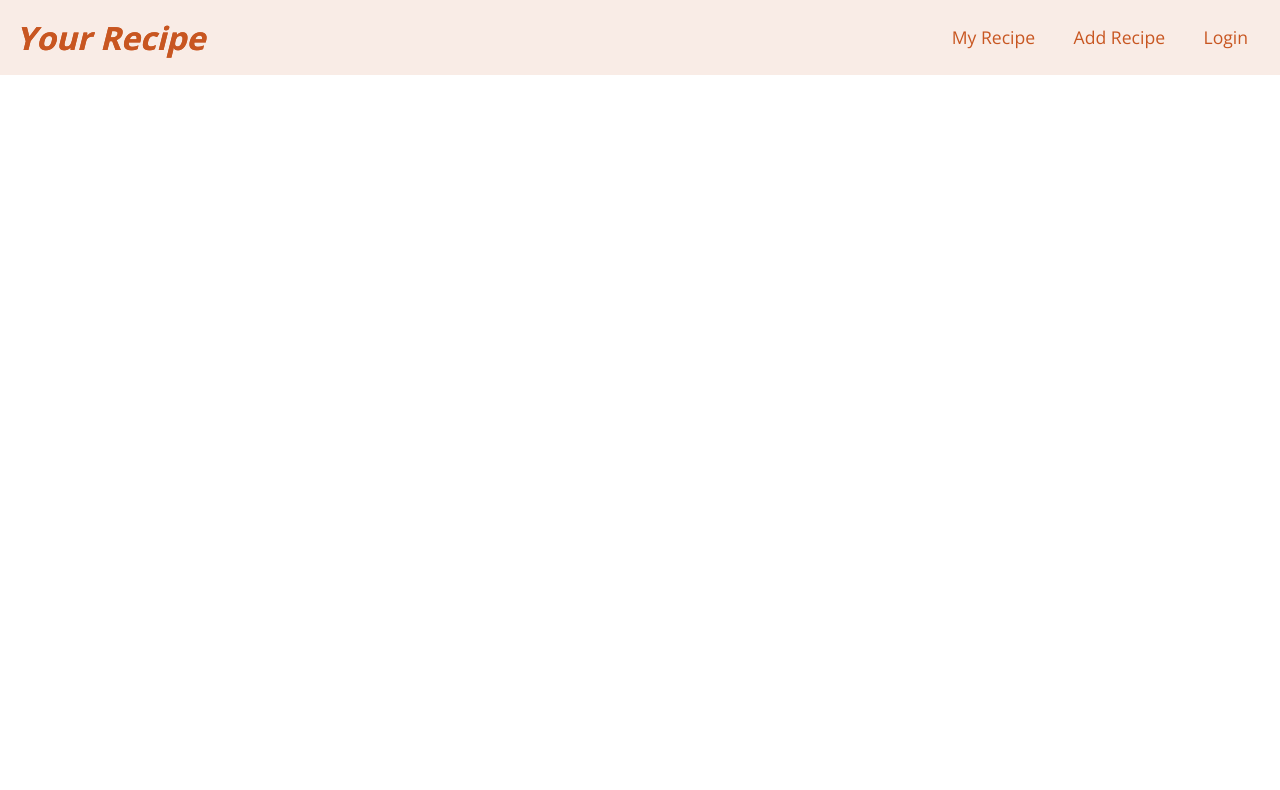
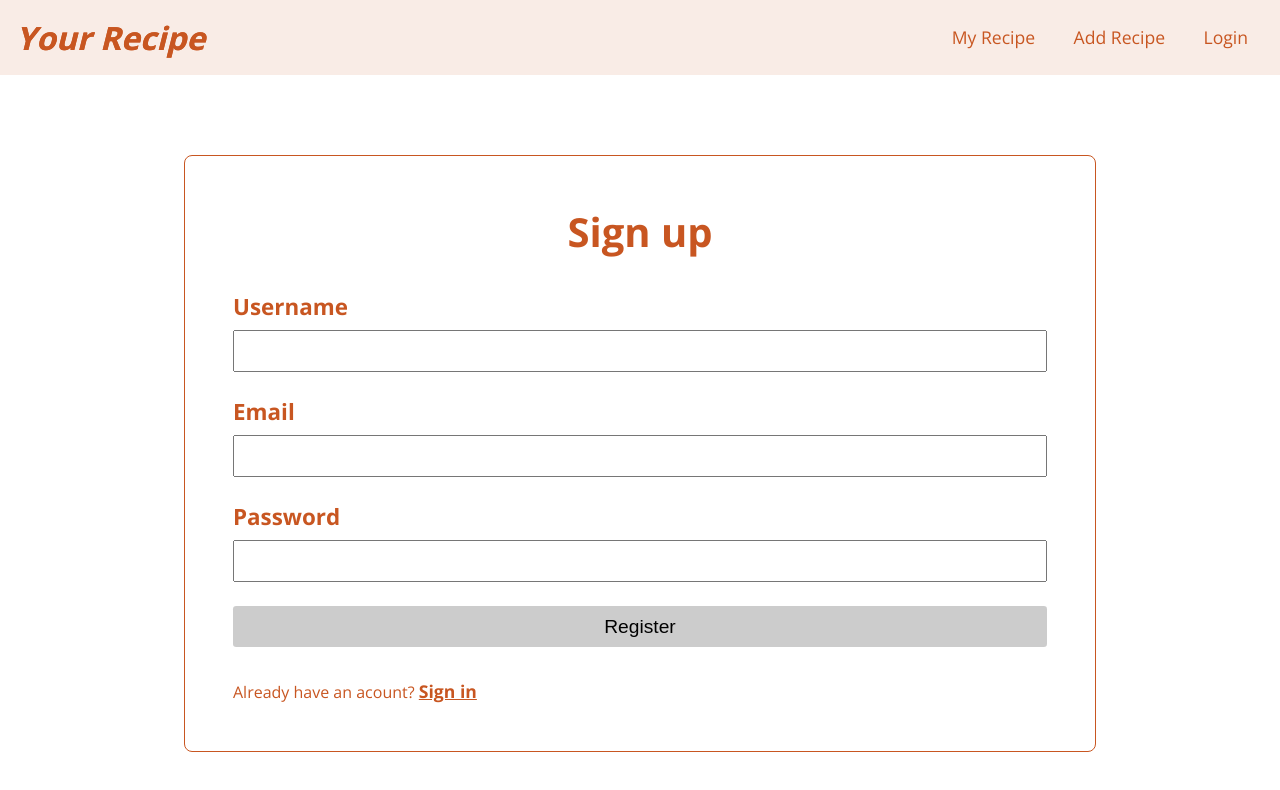
Before and after one commit to hoangduy2910/recipes-app, a React (Create React App) app in the folder frontend/: page /register in a window 1280 px wide. Shown: the top 790 px of the page. Built offline with nearby package versions, Linux system fonts and the light colour scheme.

Commit message:
Add Form Login and Register

```diff
--- a/frontend/src/App.js
+++ b/frontend/src/App.js
@@ -2,6 +2,8 @@ import React from "react";
 import { BrowserRouter as Router, Switch, Route } from "react-router-dom";
 
 import Navigation from "./shared/components/Navigation/Navigation";
+import Login from "./users/pages/Login/Login";
+import Register from "./users/pages/Register/Register";
 import Recipes from "./recipes/pages/Recipes/Recipes";
 import UserRecipes from "./recipes/pages/UserRecipes/UserRecipes";
 import NewRecipe from "./recipes/pages/NewRecipe/NewRecipe";
@@ -12,6 +14,12 @@ const App = (props) => {
     <Switch>
       <Route path="/" exact>
         <Recipes />
+      </Route>
+      <Route path="/login">
+        <Login />
+      </Route>
+      <Route path="/register">
+        <Register />
       </Route>
       <Route path="/:userId/recipe">
         <UserRecipes />
--- a/frontend/src/recipes/pages/NewRecipe/NewRecipe.js
+++ b/frontend/src/recipes/pages/NewRecipe/NewRecipe.js
@@ -116,7 +116,7 @@ const NewRecipe = (props) => {
             />
             <Button
               fill
-              fullWitdh
+              fullWidth
               type="submit"
               onClick={(event) => submitFormHandler(event)}
             >
--- a/frontend/src/shared/components/UI/Button/Button.js
+++ b/frontend/src/shared/components/UI/Button/Button.js
@@ -15,7 +15,7 @@ const Button = (props) => {
     classes.push("btn--disabled");
   }
 
-  if (props.fullWitdh) {
+  if (props.fullWidth) {
     classes.push("btn--full-width");
   }
 
--- /dev/null
+++ b/frontend/src/users/pages/Login/Login.css
@@ -0,0 +1,25 @@
+.form-login {
+  width: 75%;
+  margin: 0 auto;
+  margin-top: 5rem;
+  border-radius: 0.5rem;
+  border: 1px solid #c85621;
+  padding: 3rem;
+}
+
+.form-login__header {
+  font-size: 2.5rem;
+  color: #c85621;
+  margin-bottom: 2rem;
+  text-align: center;
+}
+
+.form-login__footer {
+  color: #c85621;
+}
+
+.form-login__footer a {
+  color: #c85621;
+  font-size: 1.1rem;
+  font-weight: 600;
+}
--- /dev/null
+++ b/frontend/src/users/pages/Login/Login.js
@@ -0,0 +1,79 @@
+import React from "react";
+import { Link } from "react-router-dom";
+
+import Input from "../../../shared/components/FormElement/Input/Input";
+import Button from "../../../shared/components/UI/Button/Button";
+import {
+  VALIDATOR_EMAIL,
+  VALIDATOR_REQUIRE,
+} from "../../../shared/utils/validators";
+import { useForm } from "../../../shared/hooks/form-hook";
+import "./Login.css";
+
+const Login = (props) => {
+  const [formState, inputChangeHandler] = useForm(
+    {
+      login: {
+        email: { value: "", isValid: false },
+        password: { value: "", isValid: false },
+      },
+    },
+    false
+  );
+
+  let label, type, validator;
+
+  const submitFormLogin = (event) => {
+    event.preventDefault();
+  };
+
+  const login = Object.keys(formState.inputs.login).map((itemId, idx) => {
+    if (itemId === "email") {
+      label = "Email";
+      type = "email";
+      validator = VALIDATOR_EMAIL();
+    } else {
+      label = "Password";
+      type = "password";
+      validator = VALIDATOR_REQUIRE();
+    }
+
+    return (
+      <Input
+        key={idx}
+        id={itemId}
+        element="input"
+        type={type}
+        label={label}
+        validators={[validator]}
+        initialValue={formState.inputs.login[itemId].value}
+        errorText={`Please enter a valid ${itemId}.`}
+        typeForm="login"
+        onInput={inputChangeHandler}
+      />
+    );
+  });
+
+  return (
+    <div className="form-login">
+      <h1 className="form-login__header">Login</h1>
+      <form className="form-login__body">
+        {login}
+        <Button
+          fill
+          fullWidth
+          type="submit"
+          disabled={!formState.isValid}
+          onClick={submitFormLogin}
+        >
+          Login
+        </Button>
+      </form>
+      <p className="form-login__footer">
+        Not register? <Link to="/register">Create an account</Link>
+      </p>
+    </div>
+  );
+};
+
+export default Login;
--- /dev/null
+++ b/frontend/src/users/pages/Register/Register.css
@@ -0,0 +1,25 @@
+.form-register {
+  width: 75%;
+  margin: 0 auto;
+  margin-top: 5rem;
+  border-radius: 0.5rem;
+  border: 1px solid #c85621;
+  padding: 3rem;
+}
+
+.form-register__header {
+  font-size: 2.5rem;
+  color: #c85621;
+  margin-bottom: 2rem;
+  text-align: center;
+}
+
+.form-register__footer {
+  color: #c85621;
+}
+
+.form-register__footer a {
+  color: #c85621;
+  font-size: 1.1rem;
+  font-weight: 600;
+}
--- /dev/null
+++ b/frontend/src/users/pages/Register/Register.js
@@ -0,0 +1,89 @@
+import React from "react";
+import { Link } from "react-router-dom";
+
+import Input from "../../../shared/components/FormElement/Input/Input";
+import Button from "../../../shared/components/UI/Button/Button";
+import {
+  VALIDATOR_EMAIL,
+  VALIDATOR_REQUIRE,
+  VALIDATOR_MINLENGTH,
+} from "../../../shared/utils/validators";
+import { useForm } from "../../../shared/hooks/form-hook";
+import "./Register.css";
+
+const Register = (props) => {
+  const [formState, inputChangeHandler] = useForm(
+    {
+      register: {
+        username: { value: "", isValid: false },
+        email: { value: "", isValid: false },
+        password: { value: "", isValid: false },
+      },
+    },
+    false
+  );
+
+  let label, error, type, validator;
+
+  const submitFormRegister = (event) => {
+    event.preventDefault();
+    console.log(formState.inputs.register);
+  };
+
+  const register = Object.keys(formState.inputs.register).map((itemId, idx) => {
+    if (itemId === "username") {
+      label = "Username";
+      error = "username";
+      type = "text";
+      validator = VALIDATOR_REQUIRE();
+    } else if (itemId === "email") {
+      label = "Email";
+      error = "email";
+      type = "email";
+      validator = VALIDATOR_EMAIL();
+    } else {
+      label = "Password";
+      error = "password (6 character)";
+      type = "password";
+      validator = VALIDATOR_MINLENGTH(6);
+    }
+
+    return (
+      <Input
+        key={idx}
+        id={itemId}
+        element="input"
+        type={type}
+        label={label}
+        validators={[validator]}
+        initialValue={formState.inputs.register[itemId].value}
+        errorText={`Please enter a valid ${error}.`}
+        typeForm="register"
+        onInput={inputChangeHandler}
+      />
+    );
+  });
+
+  return (
+    <div className="form-register">
+      <h1 className="form-register__header">Sign up</h1>
+      <form className="form-register__body">
+        {register}
+        <Button
+          fill
+          fullWidth
+          type="submit"
+          disabled={!formState.isValid}
+          onClick={submitFormRegister}
+        >
+          Register
+        </Button>
+      </form>
+      <p className="form-register__footer">
+        Already have an acount? <Link to="/login">Sign in</Link>
+      </p>
+    </div>
+  );
+};
+
+export default Register;
```
